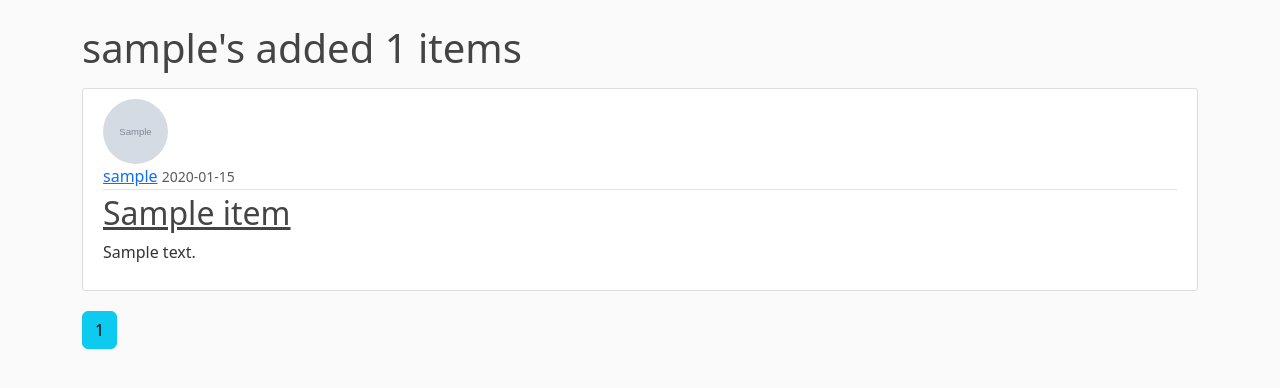
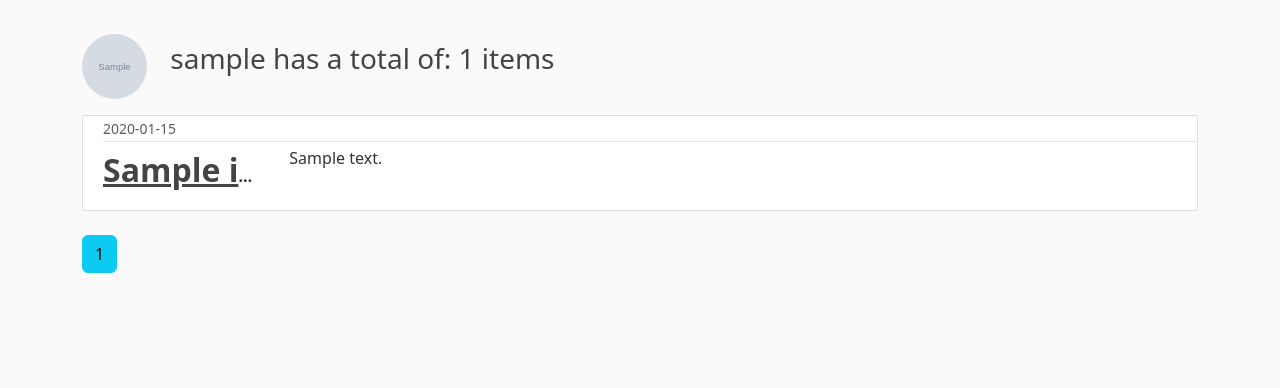
Before and after one commit to pete08/Grocery_Flask, a Flask app: a page that uses grocery/templates/layout.html in a window 1280 px wide. Shown: the part 56-444 px from the top of the page. Run offline with Flask 3, Linux system fonts and the light colour scheme; tables that the repository leaves empty hold one stand-in row (values such as "Sample post"); grey boxes marked "Sample" are stand-in pictures.

Commit message:
List feature within user_items and home page. maintain similarity between pages

```diff
--- a/grocery/static/main.css
+++ b/grocery/static/main.css
@@ -29,15 +29,26 @@ body {
     padding: 10px 20px;
     border: 1px solid #dddddd;
     border-radius: 3px;
-    margin-bottom: 20px;
+    margin-bottom: 1px;
   }
 
   .listed-content-section {
+    padding-left: 20px;
     background: #ffffff;
-    padding: 5px 30px;
-    border: 1px hidden #dddddd;
-    /* border-radius: 3px; */
+    /* padding: 2px 30px; */
+    border: 1px solid #dddddd;
+    border-radius: 3px;
     /* margin-bottom: 1px; */
+  }
+
+  div.a {
+    position: absolute;
+    width: 90%;
+    right: 5%;
+    height: 80%;
+    border: 3px solid red;
+    padding:10px 1px 10px 10px;
+
   }
 
   .display-none {
@@ -47,6 +58,7 @@ body {
 
   .article-title {
     color: #444444;
+    font-size: 2rem;
   }
 
   a.article-title:hover {
@@ -62,6 +74,7 @@ body {
     height: 65px;
     width: 65px;
     margin-right: 16px;
+    margin-top: 10px;
   }
 
   .article-metadata {
--- a/grocery/templates/item.html
+++ b/grocery/templates/item.html
@@ -2,7 +2,7 @@
 
 {% block content %}
     <article class="media content-section">
-        <img class="rounded-circle article-img" src="{{ url_for('static',filename='profile_pics/' + item.user.image_file)}}">
+        <!-- <img class="rounded-circle article-img" src="{{ url_for('static',filename='profile_pics/' + item.user.image_file)}}"> -->
         <div class="media-body">
             <div class="article-metadata">
                 <a class="mr-2" href="{{ url_for('usersappblueprint.user_items', username=item.user.username) }}">{{ item.user.username }}</a>
--- a/grocery/templates/layout.html
+++ b/grocery/templates/layout.html
@@ -30,7 +30,8 @@
               <!-- Navbar Right Side -->
               <div class="navbar-nav ms-auto">
                 {% if current_user.is_authenticated %}
-                  <a class="nav-item-right nav-link" href="{{ url_for('itemsappblueprint.new_item') }}">Add-to-List</a>
+                  <a class="nav-item-right nav-link" href="{{ url_for('itemsappblueprint.new_item') }}">Add-to</a>
+                  <a class="nav-item-right nav-link" href="{{ url_for('usersappblueprint.user_items', username=current_user.username) }}">List</a>
                   <a class="nav-item-right nav-link" href="{{ url_for('usersappblueprint.account') }}">Account</a>
                   <a class="nav-item-right nav-link" href="{{ url_for('usersappblueprint.logout') }}">Logout</a>
                 {% else %}
--- a/grocery/templates/user_items.html
+++ b/grocery/templates/user_items.html
@@ -1,26 +1,28 @@
 {% extends "layout.html" %}
 
 {% block content %}
-    <h1 class="mb-3">{{ user.username }}'s added {{ items.total }} items</h1>
+    <h3 class="mb-3"><span><img class="rounded-circle article-img" src="{{ url_for('static',filename='profile_pics/' + user.image_file)}}">
+    {{ user.username }} has a total of: {{ items.total }} items</h3></span>
     {% for item in items %}
-            <article class="media content-section">
-                <img class="rounded-circle article-img" src="{{ url_for('static',filename='profile_pics/' + item.user.image_file)}}">
-                <div class="media-body">
+            <article class="listed-content-section">
+                <!-- <div class="media-body"> -->
                     <div class="article-metadata">
-                    <a class="mr-2" href="{{ url_for('usersappblueprint.user_items', username=item.user.username) }}">{{ item.user.username }}</a>
+                    <!-- <a class="mr-2" href="{{ url_for('usersappblueprint.user_items', username=item.user.username) }}">{{ item.user.username }}</a> -->
                     <small class="text-muted">{{ item.date_added.strftime("%Y-%m-%d") }}</small>
                     </div>
-                    <h2><a class="article-title" href="{{url_for('itemsappblueprint.item', item_id=item.id)}}">{{ item.item_name }}</a></h2>
-                    <p class="article-content">{{ item.detail }}</p>
-                </div>
+                    <dl class="row">
+                      <dt class="col-sm-2 text-truncate"><a class="article-title" href="{{url_for('itemsappblueprint.item', item_id=item.id)}}">{{ item.item_name }}</a></dt>
+                      <dd class="col-sm-10">{{ item.detail }}</dd>
+                    </dl>
+                <!-- </div> -->
             </article>
     {% endfor %}
     {% for page_num in items.iter_pages(left_edge=1, right_edge=1, left_current=1, right_current=1) %}
       {% if page_num %}
         {% if page_num == items.page%}
-          <a class="btn btn-info mb-4" href="{{ url_for('usersappblueprint.user_items', username=user.username, page=page_num) }}">{{ page_num }}</a>
+          <a class="btn btn-info mt-4 mb-4" href="{{ url_for('usersappblueprint.user_items', username=user.username, page=page_num) }}">{{ page_num }}</a>
         {% else %}
-          <a class="btn btn-outline-info mb-4" href="{{ url_for('usersappblueprint.user_items', username=user.username, page=page_num) }}">{{ page_num }}</a>
+          <a class="btn btn-outline-info mt-4 mb-4" href="{{ url_for('usersappblueprint.user_items', username=user.username, page=page_num) }}">{{ page_num }}</a>
         {% endif %}
       {% else %}
       ...
--- a/grocery/users/routes.py
+++ b/grocery/users/routes.py
@@ -78,7 +78,7 @@ def user_items(username):
     items = Item.query\
         .filter_by(user=userqueried)\
         .order_by(Item.date_added.desc())\
-        .paginate(page=page, per_page=2)
+        .paginate(page=page, per_page=10)
 
     return render_template('user_items.html', items=items, user=userqueried)
 
```
Also changed, not shown: grocery/templates/account.html (+3 -4 lines), grocery/templates/home.html (+21 -14 lines), grocery/templates/home_0.html (added, +42 -0 lines).
